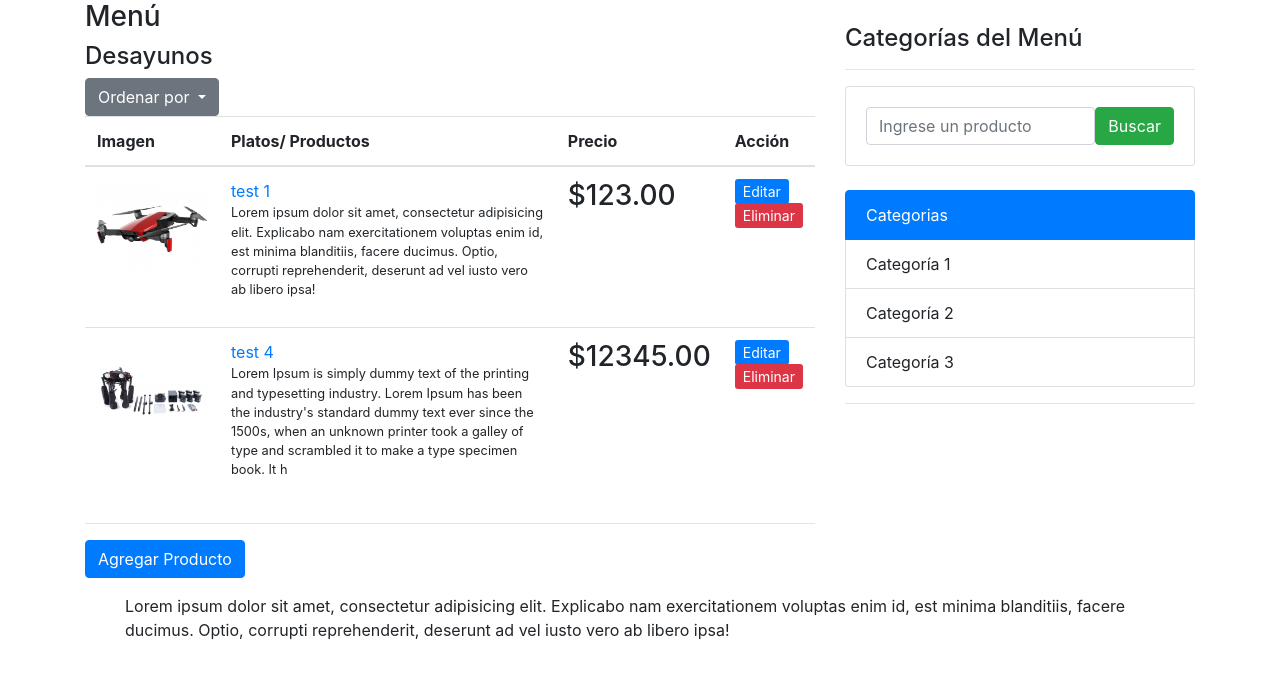
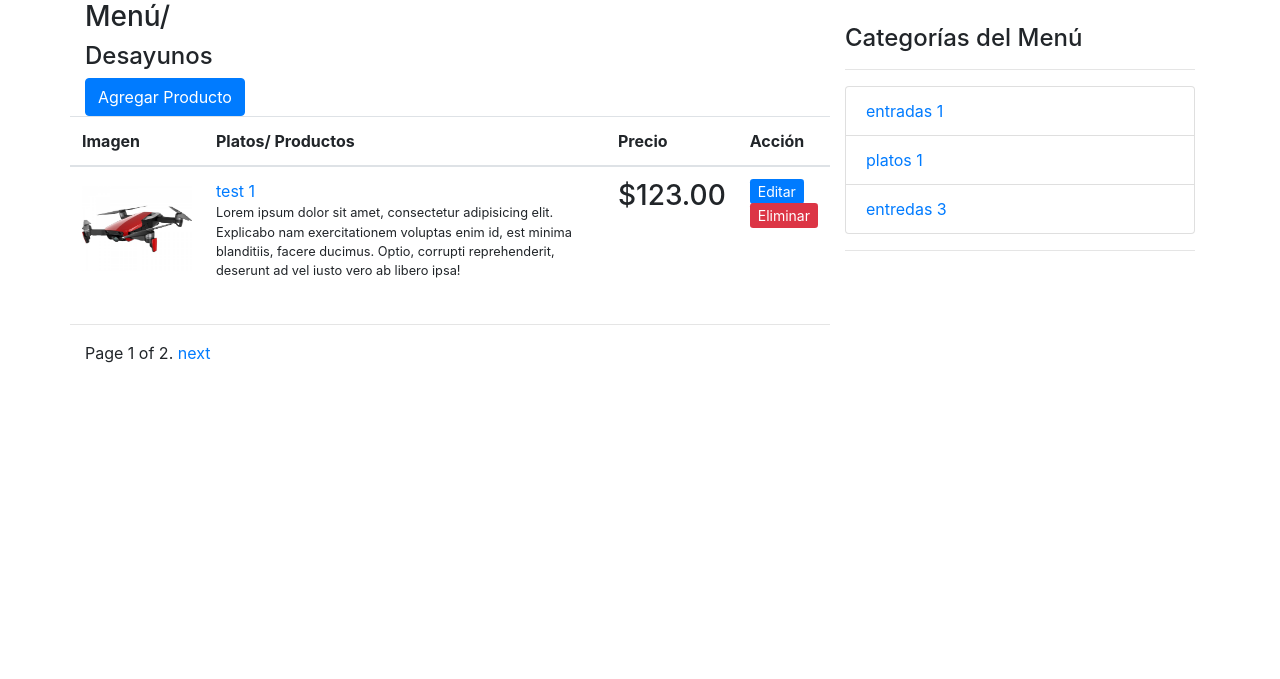
Before and after one commit to esgonz/restalli, a Django app: page /menu/ in a window 1280 px wide. Shown: the top 679 px of the page. Run offline with Django 3.2, Linux system fonts and the light colour scheme; data comes from the database, SQL or seed files in the repository; both versions use the stored data as it was after the commit; some libraries are stand-ins or nearby versions.

Commit message:
paginación lista menu
agregar paginación utilizando generis view list en modulo menu

```diff
--- a/restalli/_referencias_djangoProject.txt
+++ b/restalli/_referencias_djangoProject.txt
@@ -26,6 +26,12 @@ https://pypi.org/project/django-widget-tweaks/
 #generic_views Español
 https://developer.mozilla.org/es/docs/Learn/Server-side/Django/Generic_views
 
+
+
+#absolute url
+https://godjango.com/67-understanding-get_absolute_url/
+
+
 #media
 https://simpleisbetterthancomplex.com/tutorial/2016/08/01/how-to-upload-files-with-django.html
 
--- a/restalli/menu/models.py
+++ b/restalli/menu/models.py
@@ -24,9 +24,9 @@ class CategoriaMenu(models.Model):
 class ProductosMenu(models.Model):
     uuid = models.UUIDField(primary_key=True, default=uuid.uuid4, editable=False, unique=True)
     nombre = models.CharField(max_length=45)
-    slug = models.SlugField(unique=True, max_length=255)
+    slug = models.SlugField(unique=False, max_length=255)
     descripcion = models.CharField(max_length=250)
-    imagen = models.ImageField(upload_to='productos_menu', blank=True, default ="nodisponible.png")
+    imagen = models.ImageField(upload_to='productos_menu', blank=True, default ="nodisponible.png", unique=False)
     precio = models.DecimalField(max_digits=9, decimal_places=2)
     created = models.DateTimeField(auto_now_add=True)
     updated = models.DateTimeField(auto_now=True)
@@ -35,12 +35,10 @@ class ProductosMenu(models.Model):
     categoria_uuid = models.ForeignKey(CategoriaMenu, on_delete=models.SET_NULL, null=True)
     restaurant_uuid = models.ForeignKey(Restaurantes, on_delete=models.SET_NULL, null=True)
     user_uuid = models.CharField(max_length=36)
+
     def get_absolute_url(self):
-            return('producto_detail', (),
-                {
-                    'slug':self.slug,
-                    'categoria': self.categoria_uuid
-                })
+        return reverse('detail', kwargs={'pk': self.uuid})
+
 
     def __str__(self):
         return "%s" % (self.nombre)
--- a/restalli/menu/templates/menu/productosmenu_list.html
+++ b/restalli/menu/templates/menu/productosmenu_list.html
@@ -3,22 +3,27 @@
 
 {% block content %}
 
-
-
 <section class="main row">
                 <!--xs movil, sm y md tablets, lg pc-->
                 <article class="col-md-8">
-                    <h3>Menú</h3>  <h4> Desayunos</h4>
-                    <div class="dropdown">
-                          <button class="btn btn-secondary dropdown-toggle" type="button" id="dropdownMenuButton" data-toggle="dropdown" aria-haspopup="true" aria-expanded="false">
-                            Ordenar por
-                          </button>
-                          <div class="dropdown-menu" aria-labelledby="dropdownMenuButton">
-                            <a class="dropdown-item" href="#">Categoría 1</a>
-                            <a class="dropdown-item" href="#">Categoría 2</a>
-                            <a class="dropdown-item" href="#">Categoría 3</a>
+                    <div class="row">
+                        <div class="col-12">
+                            <h3>Menú/ </h3>  <h4> Desayunos</h4>
                         </div>
                     </div>
+
+
+                    <div class="row">
+                        <div class="col-12">
+                            <a class="btn btn-primary" href="{% url "menu:create" %}">Agregar Producto</a>
+                        </div>
+                    </div>
+                    <div class="row">
+                        {% if object_list %}
+                          <!-- code here to list the books -->
+                        {% else %}
+                          <p>No Existen Platillos/ productos.</p>
+                        {% endif %}
 
                         <div class="table-responsive">
                             <table class="table">
@@ -42,6 +47,8 @@
                                             <div class="row">
                                                 <div class="col-12">
                                                     <a class="" href="{% url "menu:detail" pk=menu.uuid %}">{{ menu.nombre }} </a>
+
+
                                                 </div>
                                             </div>
                                             <div class="row">
@@ -81,30 +88,36 @@
                             </table>
                             <hr>
                         </div>
+                    </div>
+                    {% block pagination %}
+                      {% if is_paginated %}
+                          <div class="pagination">
+                              <span class="page-links">
+                                  {% if page_obj.has_previous %}
+                                      <a href="{{ request.path }}?page={{ page_obj.previous_page_number }}">previous</a>
+                                  {% endif %}
+                                  <span class="page-current">
+                                      Page {{ page_obj.number }} of {{ page_obj.paginator.num_pages }}.
+                                  </span>
+                                  {% if page_obj.has_next %}
+                                      <a href="{{ request.path }}?page={{ page_obj.next_page_number }}">next</a>
+                                  {% endif %}
+                              </span>
+                          </div>
+                      {% endif %}
+                    {% endblock %}
 
                 </article>
 
                 <aside class="col-md-4">
                     <br>
                     <h4>Categorías del Menú</h4> <hr>
-                    <div class="buscador">
-                            <form class="card card-sm">
-                                <div class="card-body row no-gutters align-items-center">
-                                    <div class="col">
-                                        <input class="form-control form-control-borderless" type="search" placeholder="Ingrese un producto">
-                                    </div>
-                                    <div class="col-auto">
-                                        <button class="btn btn-success" type="submit">Buscar</button>
-                                    </div>
-                                </div>
-                            </form> <br>
-                    </div>
                     <div class="listaCategoria">
                         <ul class="list-group">
-                            <li class="list-group-item active">Categorias</li>
-                                <li class="list-group-item">Categoría 1</li>
-                                <li class="list-group-item">Categoría 2</li>
-                                <li class="list-group-item">Categoría 3</li>
+                            {% for categoria in categorias_list %}
+                            <li class="list-group-item">
+                                <a href="#">{{categoria.nombre}}</a></li>
+                            {% endfor %}
                         </ul>
                     </div>
                     <hr>
@@ -112,17 +125,4 @@
                 </aside>
             </section>
 
-
-
-<p>
-    <a class="btn btn-primary" href="{% url "menu:create" %}">Agregar Producto</a>
-</p>
-
-<ul>
-
-    Lorem ipsum dolor sit amet, consectetur adipisicing elit. Explicabo nam exercitationem voluptas enim id, est minima blanditiis, facere ducimus. Optio, corrupti reprehenderit, deserunt ad vel iusto vero ab libero ipsa!
-
-</ul>
-
-
 {% endblock %}
--- a/restalli/menu/views.py
+++ b/restalli/menu/views.py
@@ -80,6 +80,16 @@ class MenuDelete(generic.DeleteView):
 
 class MenuList(generic.ListView):
 	model = ProductosMenu
+	paginate_by = 1
+	def get_context_data(self, **kwargs):
+		# Call the base implementation first to get a context
+		context = super().get_context_data(**kwargs)
+		# Add in a QuerySet of all the books
+		context['categorias_list'] = CategoriaMenu.objects.all()
+		return context
+
+
+
 
 
 class CategoriaCreation(generic.edit.CreateView):
@@ -108,6 +118,11 @@ class CategoriaList(generic.ListView):
 	model = CategoriaMenu
 
 
+
+
+
+
+
 class ProductosMenuStockCreation(generic.edit.CreateView):
 	model = ProductosMenuStock
 	fields = [
```
Also changed, not shown: restalli/db.sqlite3, restalli/menu/migrations/0005_auto_20181118_1427.py (added), restalli/restalli/media/productos_menu/matrice-100.jpg (added), restalli/restalli/media/productos_menu/matrice-600-pro_3_F3GDhnh.jpg (added), restalli/restalli/media/productos_menu/matrice-600-pro_3_cvSIH6Q.jpg (added), restalli/restalli/media/productos_menu/matrice-600-pro_3_du1AXm5.jpg (added). Lines whose indentation alone changed are shown as unchanged.
